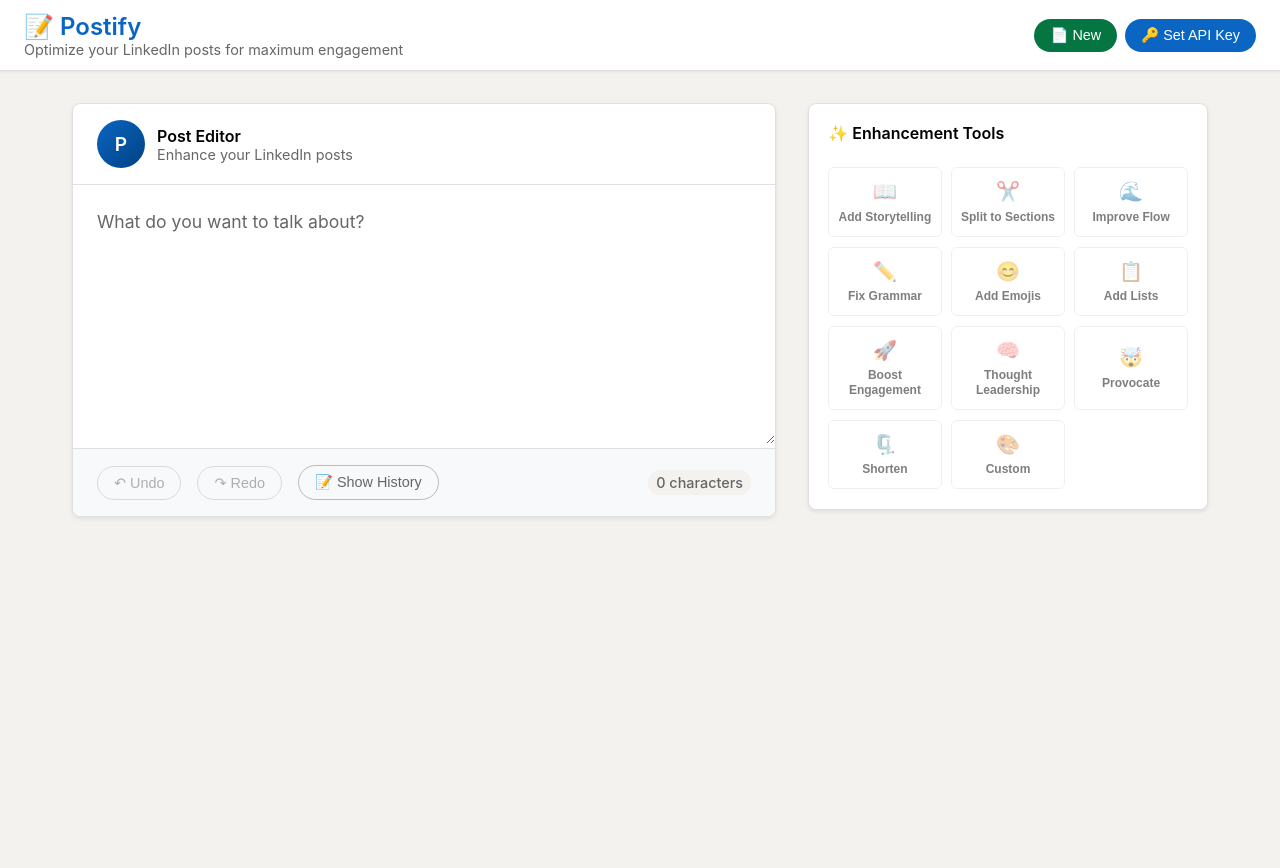
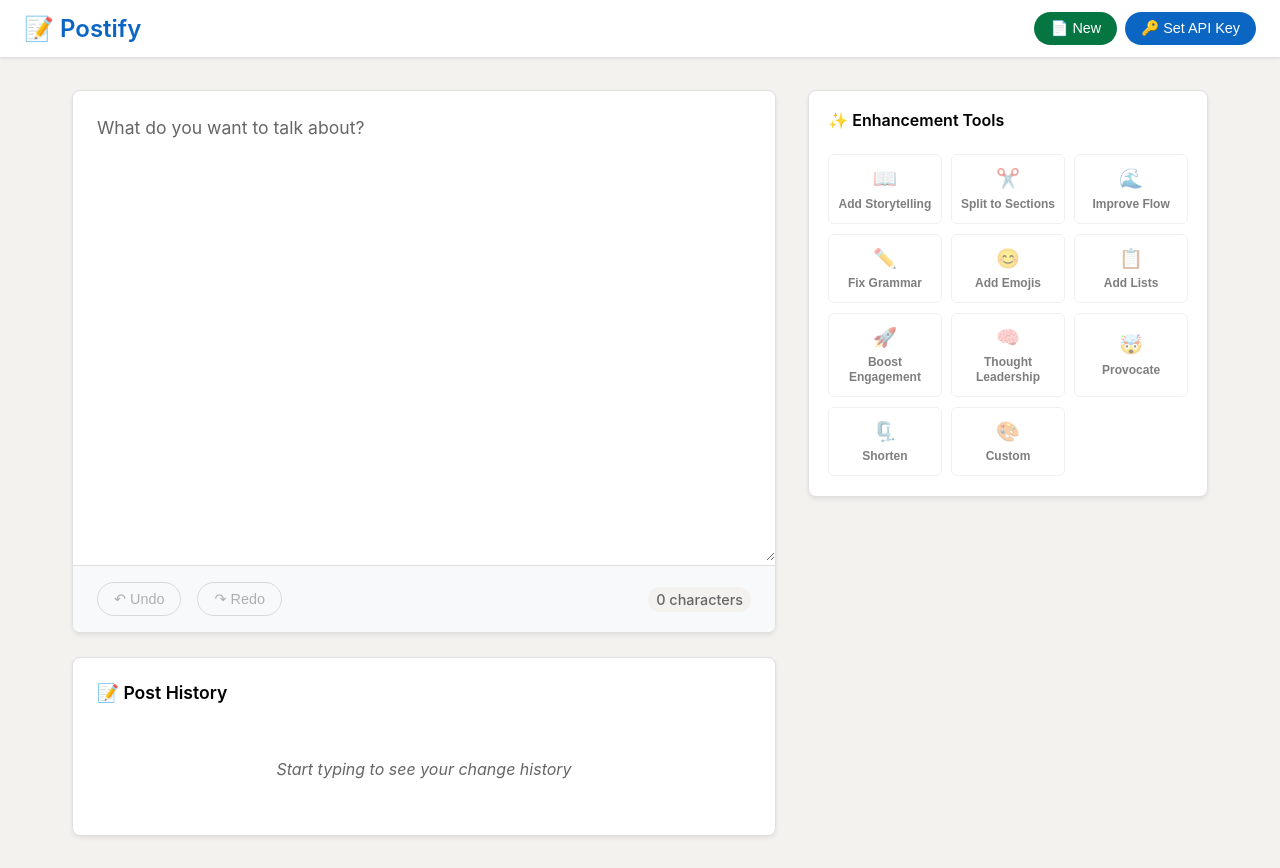
Before and after one commit to Luftare/postify, a React (Vite) app: page / in a window 1280 px wide. Before the commit the page ends 800 px from the top, so only its background shows below. Built offline with nearby package versions, Linux system fonts and the light colour scheme.

Commit message:
simplify UX

```diff
--- a/src/App.css
+++ b/src/App.css
@@ -236,7 +236,7 @@ body {
 
 .custom-prompt-textarea {
   width: 100%;
-  min-height: 120px;
+  min-height: 500px;
   border: 1px solid #bbbaba;
   border-radius: 4px;
   padding: 1rem;
--- a/src/App.jsx
+++ b/src/App.jsx
@@ -23,7 +23,6 @@ function App() {
   const [lastActionType, setLastActionType] = useState(null); // 'manual' | 'preset' | null
   const [showCustomPrompt, setShowCustomPrompt] = useState(false);
   const [customPrompt, setCustomPrompt] = useState("");
-  const [showHistory, setShowHistory] = useState(false);
 
   // Load history from localStorage on component mount
   useEffect(() => {
@@ -255,7 +254,6 @@ function App() {
       <header className="header">
         <div>
           <h1>📝 Postify</h1>
-          <p>Optimize your LinkedIn posts for maximum engagement</p>
         </div>
         <div className="api-key-controls">
           <button
@@ -359,19 +357,12 @@ function App() {
       <main className="main-content">
         <div className="editor-section">
           <div className="textarea-container">
-            <div className="post-composer-header">
-              <div className="user-avatar">P</div>
-              <div className="user-info">
-                <h4>Post Editor</h4>
-                <p>Enhance your LinkedIn posts</p>
-              </div>
-            </div>
             <textarea
               value={currentText}
               onChange={(e) => handleTextChange(e.target.value)}
               placeholder="What do you want to talk about?"
               className="post-textarea"
-              rows={8}
+              rows={16}
             />
             <div className="controls">
               <button
@@ -390,20 +381,12 @@ function App() {
               >
                 ↷ Redo
               </button>
-              <button
-                onClick={() => setShowHistory(!showHistory)}
-                className="control-btn"
-                title={showHistory ? "Hide History" : "Show History"}
-              >
-                {showHistory ? "📝 Hide History" : "📝 Show History"}
-              </button>
               <span className="word-count">
                 {currentText.length} characters
               </span>
             </div>
           </div>
 
-          {showHistory && (
           <div className="history-section">
             <h3>📝 Post History</h3>
             {history.length === 0 ? (
@@ -434,7 +417,6 @@ function App() {
               </div>
             )}
           </div>
-          )}
         </div>
 
         <aside className="presets-section">
```
Lines whose indentation alone changed are shown as unchanged.
